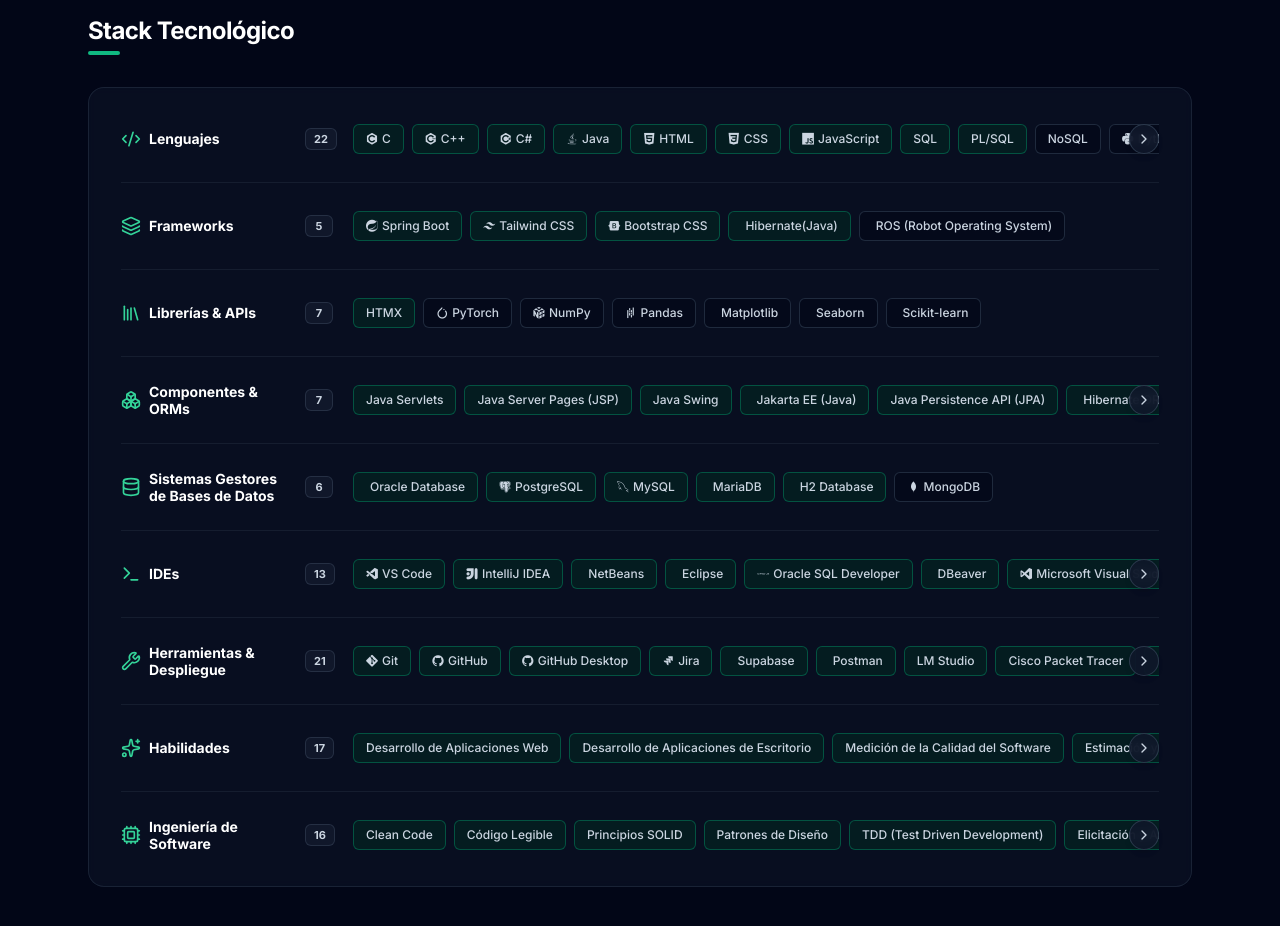
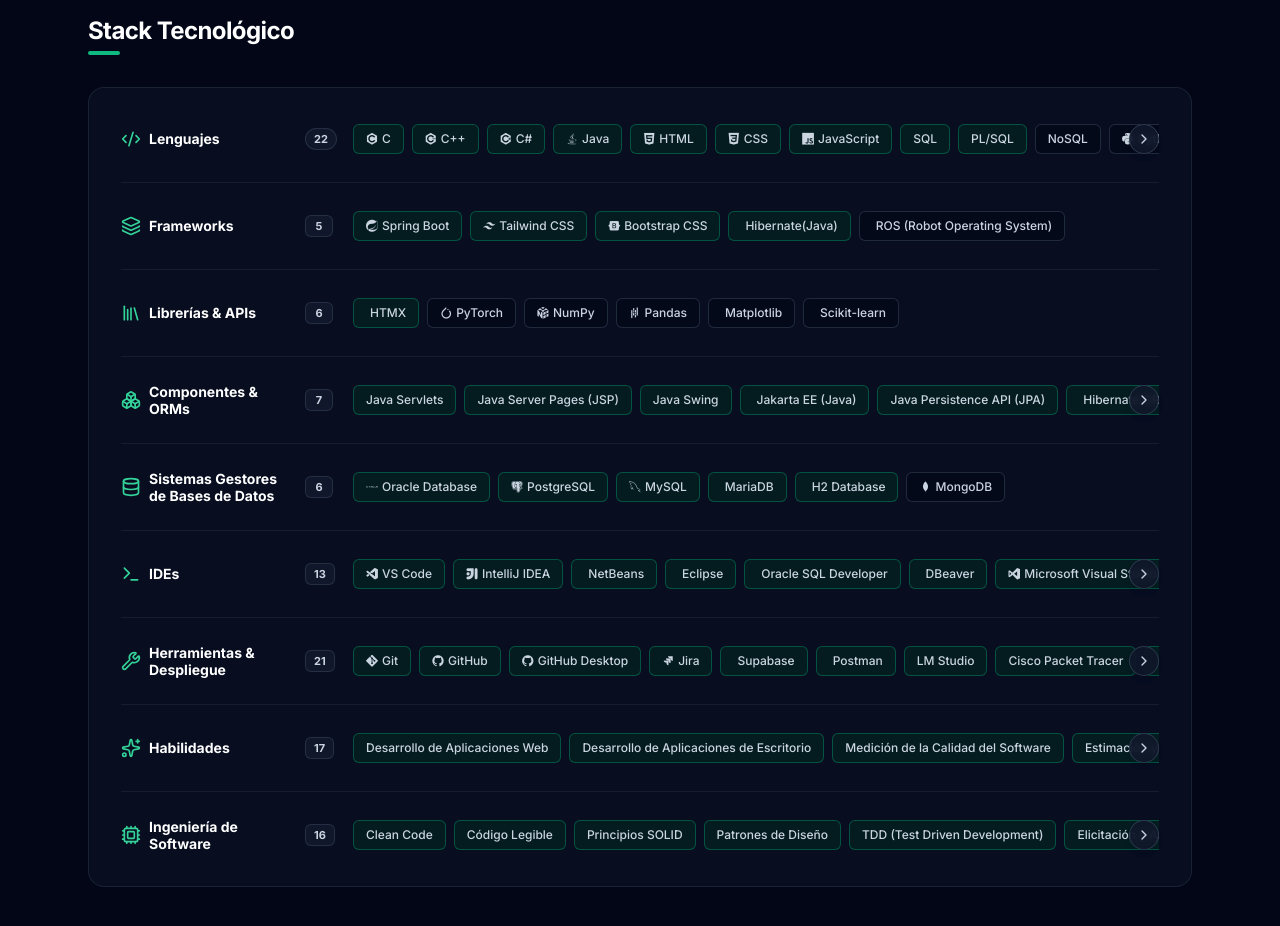
Before and after one commit to antonioabadpro/Portfolio, a plain HTML site: page index.html in a window 1280 px wide. Shown: the part 1140-2066 px from the top of the page. Drawn offline with nearby package versions, Linux system fonts and the light colour scheme.

Commit message:
fix: Corrección de iconos de Stack Tecnologico

```diff
--- a/index.html
+++ b/index.html
@@ -283,7 +283,7 @@
                     </h3>
                 </div>
                 <div class="w-10 shrink-0 flex items-center justify-start">
-                    <span id="contador-lenguajes" class="px-2 py-0.5 text-[11px] font-bold text-slate-300 bg-slate-500/10 border border-slate-500/25 rounded-md text-center min-w-[28px]">
+                    <span id="contador-lenguajes" class="px-2 py-0.5 text-[11px] font-bold text-slate-300 bg-slate-500/10 border border-slate-500/25 rounded-2xl text-center min-w-[28px]">
                     </span>
                 </div>
                 <div class="relative flex items-center flex-1 min-w-0 group/scroll">
@@ -747,24 +747,23 @@
             "devicon-tailwindcss-plain", // Tailwind CSS
             "devicon-bootstrap-plain", // Bootstrap CSS
             "devicon-hibernate-plain", // Hibernate(Java)
-            "devicon-ros-plain" // ROS (Robot Operating System)
+            "devicon-ros-original" // ROS (Robot Operating System)
         ];
 
         // ****************** ---- 3. STACK TECNOLÓGICO (Lista Librerías) ---- ******************
         const numLibreriasExperto = 1; // Numero de librerías que se consideran "experto" (los primeros del array)
 
         const listaLibrerias = [
-            "HTMX", "PyTorch", "NumPy", "Pandas", "Matplotlib", "Seaborn", "Scikit-learn"
+            "HTMX", "PyTorch", "NumPy", "Pandas", "Matplotlib", "Scikit-learn"
         ];
 
         const listaIconosLibrerias = [
-            "", // HTMX
+            "devicon-htmx-plain", // HTMX
             "devicon-pytorch-original", // PyTorch
-            "devicon-numpy-original", // NumPy
-            "devicon-pandas-original", // Pandas
-            "devicon-matplotlib-original", // Matplotlib
-            "devicon-seaborn-original", // Seaborn
-            "devicon-scikit-learn-original" // Scikit-learn
+            "devicon-numpy-plain", // NumPy
+            "devicon-pandas-plain", // Pandas
+            "devicon-matplotlib-plain", // Matplotlib
+            "devicon-scikitlearn-plain" // Scikit-learn
         ];
 
         // ****************** ---- 4. STACK TECNOLÓGICO (Lista Componentes) ---- ******************
@@ -781,7 +780,7 @@
             "devicon-jakartaee-plain", // Jakarta EE (Java)
             "", // Java Persistence API (JPA)
             "devicon-hibernate-plain", // Hibernate ORM (Java)
-            "devicon-eclipselink-plain" // EclipseLink ORM (Java)
+            "devicon-eclipse-plain-wordmark" // EclipseLink ORM (Java)
         ];
 
         // ****************** ---- 5. STACK TECNOLÓGICO (Lista SGBD) ---- ******************
@@ -792,7 +791,7 @@
         ];
 
         const listaIconosSGBD = [
-            "devicon-oracledatabase-plain", // Oracle Database
+            "devicon-oracle-original", // Oracle Database
             "devicon-postgresql-plain", // PostgreSQL
             "devicon-mysql-plain", // MySQL
             "devicon-mariadb-plain", // MariaDB
@@ -812,12 +811,12 @@
             "devicon-intellij-plain", // IntelliJ IDEA
             "devicon-netbeans-plain", // NetBeans
             "devicon-eclipse-plain", // Eclipse
-            "devicon-oracle-plain", // Oracle SQL Developer
+            "devicon-sqldeveloper-plain", // Oracle SQL Developer
             "devicon-dbeaver-plain", // DBeaver
             "devicon-visualstudio-plain", // Microsoft Visual Studio
             "devicon-codeblocks-plain", // Code::Blocks
             "devicon-androidstudio-plain", // Android Studio
-            "", // Google Colab
+            "devicon-googlecolab-plain", // Google Colab
             "", // Xilinx
             "devicon-matlab-plain", // MATLAB
             ""  // emu8086
```
